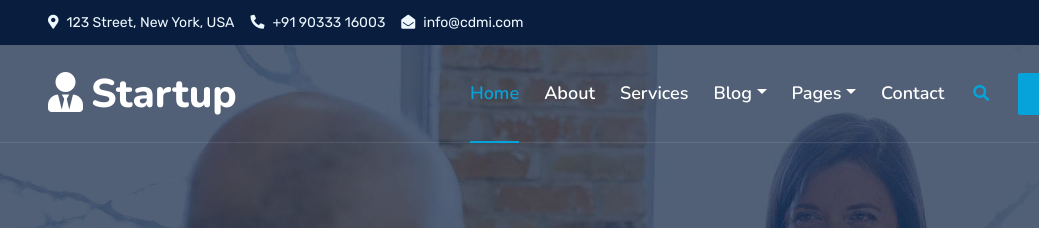
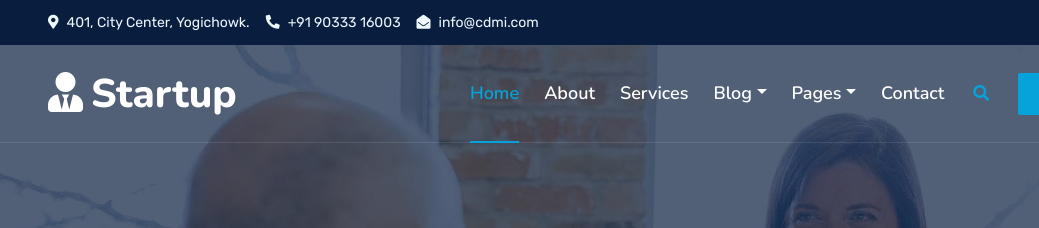
Before and after one commit to Riddhisosaliya/startup, a plain HTML site: page index.html in a window 1280 px wide. Shown: the top 228 px of the page, 0-1039 px from the left. Drawn offline with nearby package versions, Linux system fonts and the light colour scheme.

Commit message:
contact-info

```diff
--- a/index.html
+++ b/index.html
@@ -44,7 +44,7 @@
         <div class="row gx-0">
             <div class="col-lg-8 text-center text-lg-start mb-2 mb-lg-0">
                 <div class="d-inline-flex align-items-center" style="height: 45px;">
-                    <small class="me-3 text-light"><i class="fa fa-map-marker-alt me-2"></i>123 Street, New York, USA</small>
+                    <small class="me-3 text-light"><i class="fa fa-map-marker-alt me-2"></i>401, City Center, Yogichowk.</small>
                     <small class="me-3 text-light"><i class="fa fa-phone-alt me-2"></i>+91 90333 16003</small>
                     <small class="text-light"><i class="fa fa-envelope-open me-2"></i>info@cdmi.com</small>
                 </div>
```
